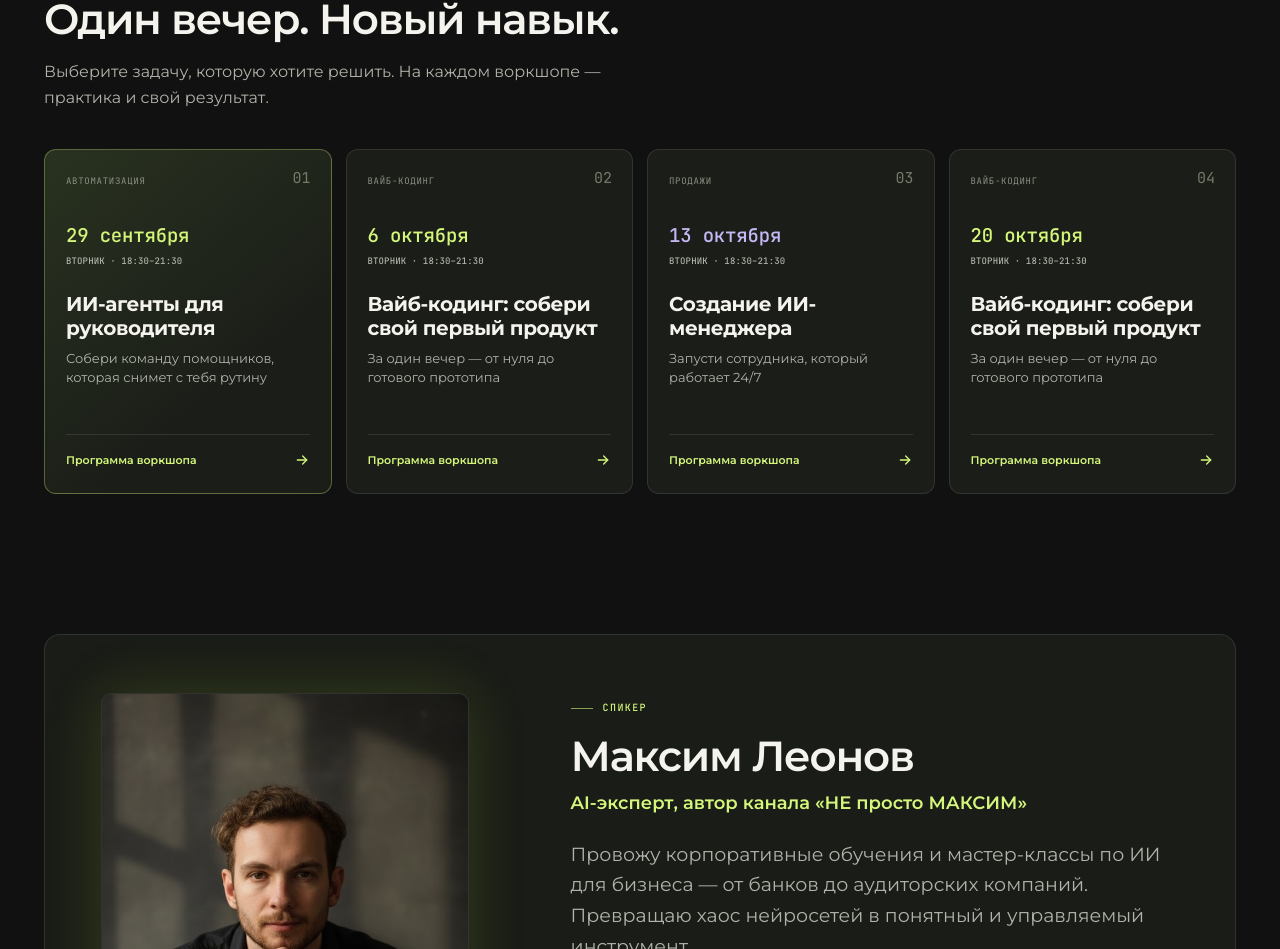
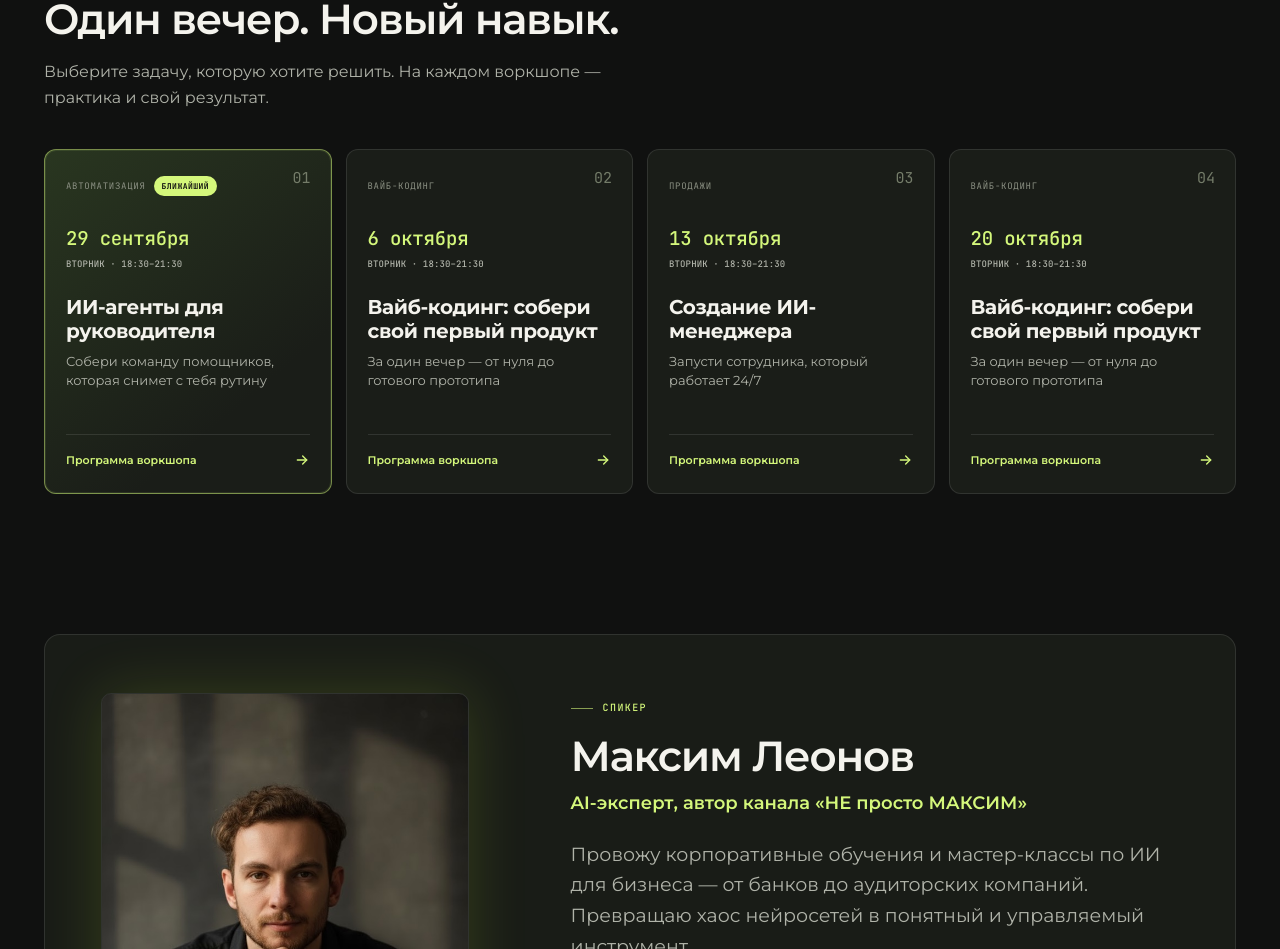
Before and after one commit to neprostomaksim/workshopkopeek, a Next.js app: page / in a window 1280 px wide. Shown: the part 985-1934 px from the top of the page. Built offline with nearby package versions, Linux system fonts and the light colour scheme; no server answers.

Commit message:
feat: highlight the next upcoming workshop

```diff
--- a/app/globals.css
+++ b/app/globals.css
@@ -660,15 +660,17 @@ body { font-family: var(--font-sans), sans-serif; }
 .sched-grid { gap: 14px; }
 .sched-card { border-radius: 12px; padding: 25px 21px; background: #1a1d18; min-height: 345px; }
 .sched-card:hover { background: #23291d; box-shadow: none; }
-.workshop-category { font-size: 9px; letter-spacing: .08em; color: var(--text-faint); margin-bottom: 36px; }
+.workshop-topline { display: flex; align-items: center; gap: 8px; min-height: 23px; margin-bottom: 28px; padding-right: 28px; }
+.workshop-category { font-size: 9px; letter-spacing: .08em; color: var(--text-faint); text-transform: uppercase; }
+.nearest-badge { padding: 5px 8px; border-radius: 999px; background: var(--lime); color: #101110; font-size: 8px; font-weight: 700; letter-spacing: .06em; text-transform: uppercase; }
 .sched-num { top: 21px; right: 20px; font-size: 15px; color: #747c69; font-weight: 400; }
 .sched-date-badge { padding: 0; border: 0; border-radius: 0; background: none; gap: 7px; font-size: 19px; font-weight: 500; }
 .sched-date-badge span { font-size: 9px; letter-spacing: .015em; }
 .sched-title { font-size: 20px; margin-top: 25px; line-height: 1.23; }
 .sched-tagline { font-size: 13px; margin-bottom: 24px; }
 .sched-more { border-top: 1px solid var(--border); width: 100%; justify-content: space-between; padding-top: 17px; font-size: 11px; }
-.workshop-0 { border-color: #d4f77b55; background: linear-gradient(140deg, #293220, #1a1d18 70%); }
-.workshop-2 .sched-date-badge { color: #c6b8f5; }
+.sched-card.is-nearest { border-color: #d4f77b80; background: linear-gradient(140deg, #293620, #1a1d18 72%); box-shadow: inset 0 0 0 1px #d4f77b18; }
+.sched-card.is-nearest:hover { border-color: var(--lime); background: linear-gradient(140deg, #303f24, #20251d 72%); }
 .sched-dialog { background: #1c201a; max-height: calc(100dvh - 48px); overflow-y: auto; }
 .panel-blue { background: #191c17; border-color: var(--border); }
 .panel { max-width: 1192px; border-radius: 16px; padding: 56px; }
--- a/components/sections/Schedule.jsx
+++ b/components/sections/Schedule.jsx
@@ -12,10 +12,25 @@ const Arrow = () => (
   </svg>
 );
 
+function findNextWorkshopId() {
+  const now = Date.now();
+  return workshops
+    .filter((workshop) => new Date(workshop.startsAt).getTime() > now)
+    .sort((a, b) => new Date(a.startsAt) - new Date(b.startsAt))[0]?.id || null;
+}
+
 export default function Schedule() {
   const dialogRef = useRef(null);
   const [active, setActive] = useState(null);
+  const [nextWorkshopId, setNextWorkshopId] = useState(null);
   const w = active != null ? workshops[active] : null;
+
+  useEffect(() => {
+    const updateNextWorkshop = () => setNextWorkshopId(findNextWorkshopId());
+    updateNextWorkshop();
+    const timer = window.setInterval(updateNextWorkshop, 60_000);
+    return () => window.clearInterval(timer);
+  }, []);
 
   useEffect(() => {
     if (active == null) return;
@@ -53,17 +68,22 @@ export default function Schedule() {
         </Reveal>
 
         <div className="sched-grid">
-          {workshops.map((wk, i) => (
+          {workshops.map((wk, i) => {
+            const isNearest = wk.id === nextWorkshopId;
+            return (
               <Reveal
                 key={wk.id}
                 as="button"
-              className={`sched-card glass workshop-${i}`}
+                className={`sched-card glass ${isNearest ? "is-nearest" : ""}`}
                 type="button"
                 delay={i * 0.05}
                 onClick={() => setActive(i)}
-              aria-label={`${wk.title} — ${wk.date}`}
+                aria-label={`${wk.title} — ${wk.date}${isNearest ? " — ближайший воркшоп" : ""}`}
               >
-              <span className="workshop-category mono">{i === 0 ? "АВТОМАТИЗАЦИЯ" : i === 2 ? "ПРОДАЖИ" : "ВАЙБ-КОДИНГ"}</span>
+                <span className="workshop-topline">
+                  <span className="workshop-category mono">{wk.category}</span>
+                  {isNearest && <span className="nearest-badge mono">Ближайший</span>}
+                </span>
                 <span className="sched-num mono">{String(i + 1).padStart(2, "0")}</span>
                 <span className="sched-date-badge mono">
                   {wk.date}
@@ -75,7 +95,8 @@ export default function Schedule() {
                   Программа воркшопа <Arrow />
                 </span>
               </Reveal>
-          ))}
+            );
+          })}
         </div>
       </div>
 
```
Also changed, not shown: lib/workshops.js. Lines whose indentation alone changed are shown as unchanged.
